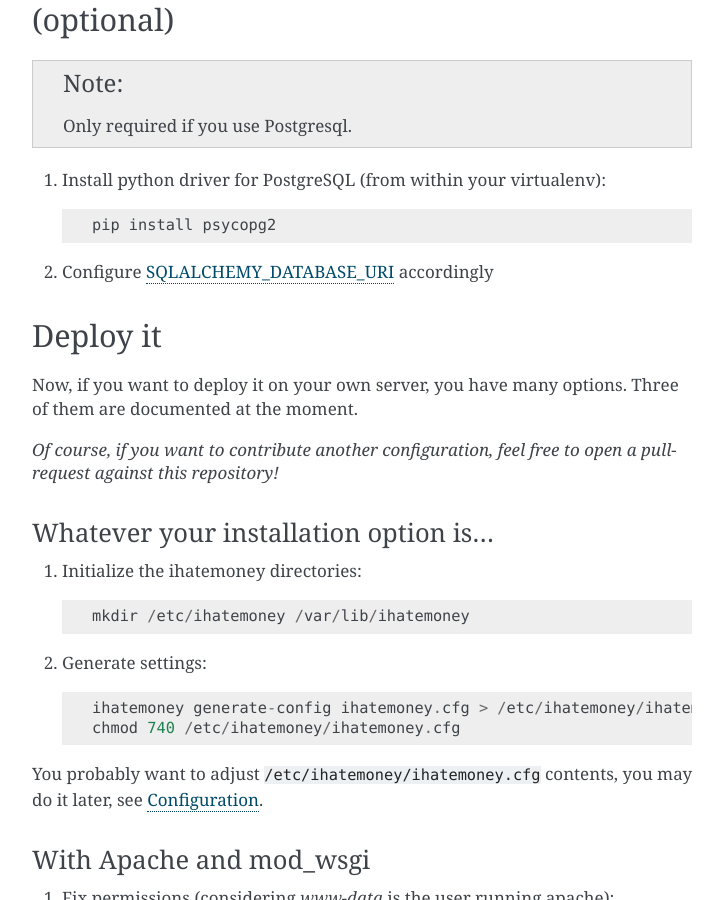
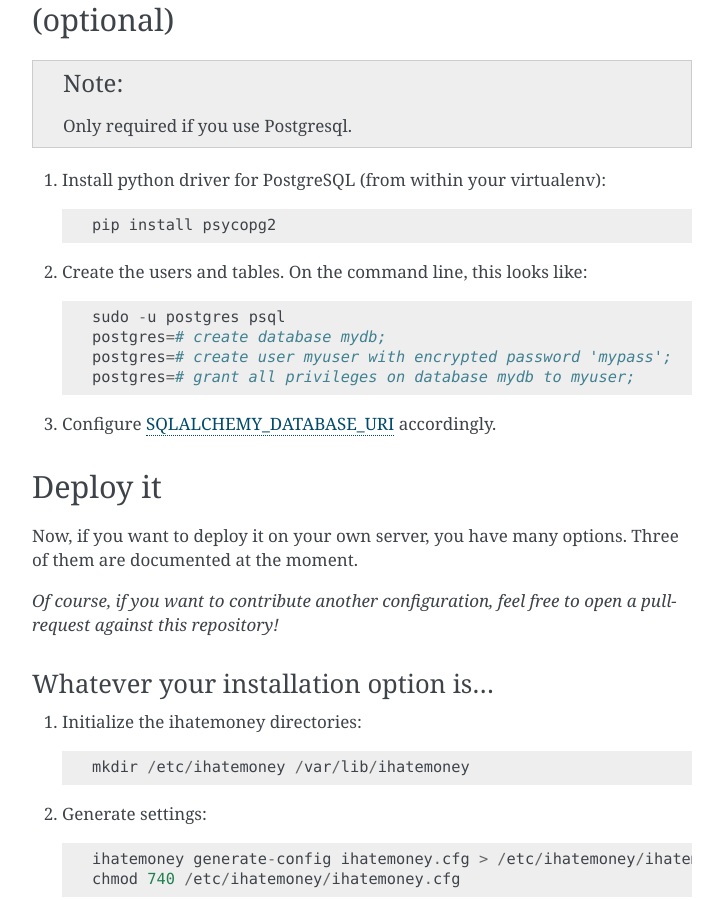
Before and after one commit to spiral-project/ihatemoney, a Sphinx documentation site: the page built from docs/installation.rst, in a window 1280 px wide and 900 px high, scrolled down 2083 px. Shown: the whole window, without its empty margins (388-1112 px from the left). Built offline with Sphinx 7.4.7, drawn with Linux system fonts in a browser that asks for light colours; pages that are not in the unit, such as notebooks, are missing from menus.

Commit message:
Enhance postgresql installation docs.

```diff
--- a/docs/configuration.rst
+++ b/docs/configuration.rst
@@ -27,7 +27,10 @@ format used can be found on `the SQLAlchemy documentation`_.
 If you're using PostgreSQL, Your client must use utf8. Unfortunately,
 PostgreSQL default is to use ASCII. Either change your client settings,
 or specify the encoding by appending ``?client_encoding=utf8`` to the
-connection string.
+connection string. This will look like::
+
+    SQLALCHEMY_DATABASE_URI = 'postgresql://myuser:mypass@localhost/dbname?client_encoding=utf8'
+
 
 `SECRET_KEY`
 ------------
--- a/docs/installation.rst
+++ b/docs/installation.rst
@@ -89,7 +89,14 @@ Configure database with PostgreSQL (optional)
 
     pip install psycopg2
 
-2. Configure :ref:`SQLALCHEMY_DATABASE_URI <configuration>` accordingly
+2. Create the users and tables. On the command line, this looks like::
+
+    sudo -u postgres psql
+    postgres=# create database mydb;
+    postgres=# create user myuser with encrypted password 'mypass';
+    postgres=# grant all privileges on database mydb to myuser;
+
+3. Configure :ref:`SQLALCHEMY_DATABASE_URI <configuration>` accordingly.
 
 
 Deploy it
```
